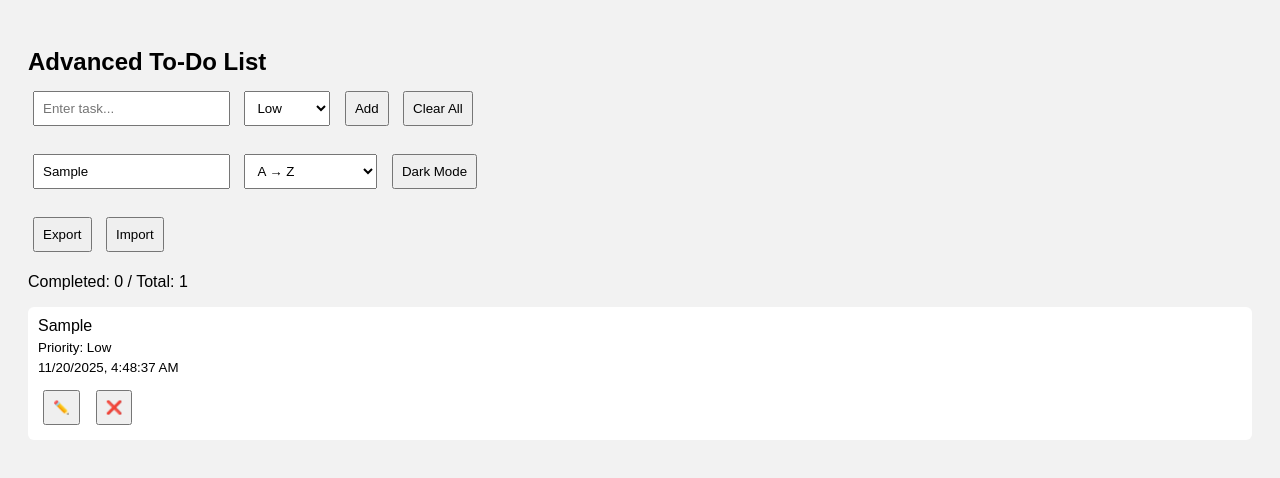
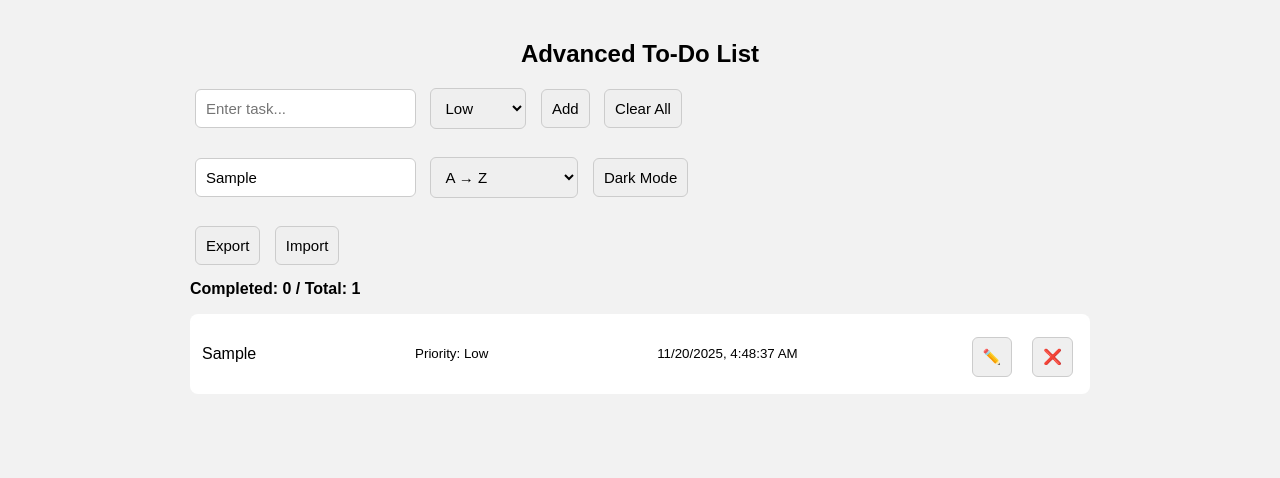
Before and after one commit to AAKUB7/Advanced-To-Do-List, a plain HTML site: page index.html in a window 1280 px wide. Both pictures are taken after typing "Sample", "Sample" into the empty fields and a click on the button "Add". Drawn offline with Linux system fonts and the light colour scheme.

Commit message:
Enhance styles and layout in index.html
Updated styles for better layout and spacing in the to-do list application.

```diff
--- a/index.html
+++ b/index.html
@@ -1,15 +1,18 @@
 <!DOCTYPE html>
 <html lang="en">
 <head>
-  <meta charset="UTF-8">
+  <meta charset="UTF-8" />
   <title>Advanced To-Do List</title>
 
+  <!-- ================= CSS ================= -->
   <style>
     body {
       font-family: Arial, sans-serif;
       padding: 20px;
       background: #f2f2f2;
       transition: 0.3s;
+      max-width: 900px;
+      margin: auto;
     }
 
     body.dark {
@@ -18,28 +21,38 @@
     }
 
     h2 {
-      margin-bottom: 10px;
+      margin-bottom: 15px;
+      text-align: center;
     }
 
-    input, select, button {
-      padding: 8px;
+    input,
+    select,
+    button {
+      padding: 10px;
       margin: 5px;
+      border-radius: 6px;
+      border: 1px solid #ccc;
+      font-size: 15px;
+    }
+
+    button {
+      cursor: pointer;
     }
 
     ul {
       list-style: none;
       padding: 0;
-      margin-top: 10px;
+      margin-top: 15px;
     }
 
     .task-item {
       display: flex;
       flex-direction: column;
-      gap: 5px;
-      padding: 10px;
+      gap: 6px;
+      padding: 12px;
       background: white;
-      margin-bottom: 8px;
-      border-radius: 6px;
+      margin-bottom: 10px;
+      border-radius: 8px;
       transition: 0.3s;
       animation: fadeIn 0.3s;
     }
@@ -50,27 +63,84 @@
 
     .task-item.done .task-text {
       text-decoration: line-through;
-      opacity: 0.6;
+      opacity: 0.5;
     }
 
     .task-buttons {
       display: flex;
-      gap: 6px;
-      margin-top: 5px;
+      gap: 8px;
+      margin-top: 6px;
+    }
+
+    .task-buttons button {
+      flex: 1;
+    }
+
+    #countText {
+      font-weight: bold;
+      margin-top: 10px;
     }
 
     @keyframes fadeIn {
       from { opacity: 0; transform: translateY(5px); }
-      to { opacity: 1; transform: translateY(0); }
+      to   { opacity: 1; transform: translateY(0); }
+    }
+
+    /* ----------------------------
+       MOBILE STYLES
+    ----------------------------- */
+    @media screen and (max-width: 600px) {
+
+      input,
+      select,
+      button {
+        width: 100%;
+        box-sizing: border-box;
+        margin: 6px 0;
+        font-size: 16px;
+      }
+
+      .task-buttons {
+        flex-direction: column;
+      }
+    }
+
+    /* ----------------------------
+       DESKTOP STYLES
+    ----------------------------- */
+    @media screen and (min-width: 601px) {
+
+      #searchInput,
+      #sortSelect,
+      #darkToggle {
+        display: inline-block;
+        width: auto;
+      }
+
+      .task-item {
+        flex-direction: row;
+        justify-content: space-between;
+        align-items: center;
+      }
+
+      .task-buttons {
+        flex-direction: row;
+        gap: 10px;
+      }
+
+      .task-item small {
+        margin-right: 10px;
+      }
     }
   </style>
 </head>
+
 <body>
 
   <h2>Advanced To-Do List</h2>
 
   <!-- Input -->
-  <input id="taskInput" placeholder="Enter task...">
+  <input id="taskInput" placeholder="Enter task..." />
 
   <select id="prioritySelect">
     <option>Low</option>
@@ -84,7 +154,7 @@
   <br><br>
 
   <!-- Search & Sort -->
-  <input id="searchInput" placeholder="Search tasks...">
+  <input id="searchInput" placeholder="Search tasks..." />
 
   <select id="sortSelect">
     <option value="az">A → Z</option>
@@ -96,10 +166,10 @@
 
   <br><br>
 
-  <!-- Export Import -->
+  <!-- Export / Import -->
   <button id="exportBtn">Export</button>
   <button id="importBtn">Import</button>
-  <input type="file" id="importFile" style="display:none">
+  <input type="file" id="importFile" style="display:none" />
 
   <!-- Counter -->
   <p id="countText"></p>
@@ -107,8 +177,7 @@
   <!-- Task List -->
   <ul id="taskList"></ul>
 
-
-  <!-- JavaScript -->
+  <!-- ================= JavaScript ================= -->
   <script>
     const input = document.getElementById("taskInput");
     const addBtn = document.getElementById("addBtn");
```
